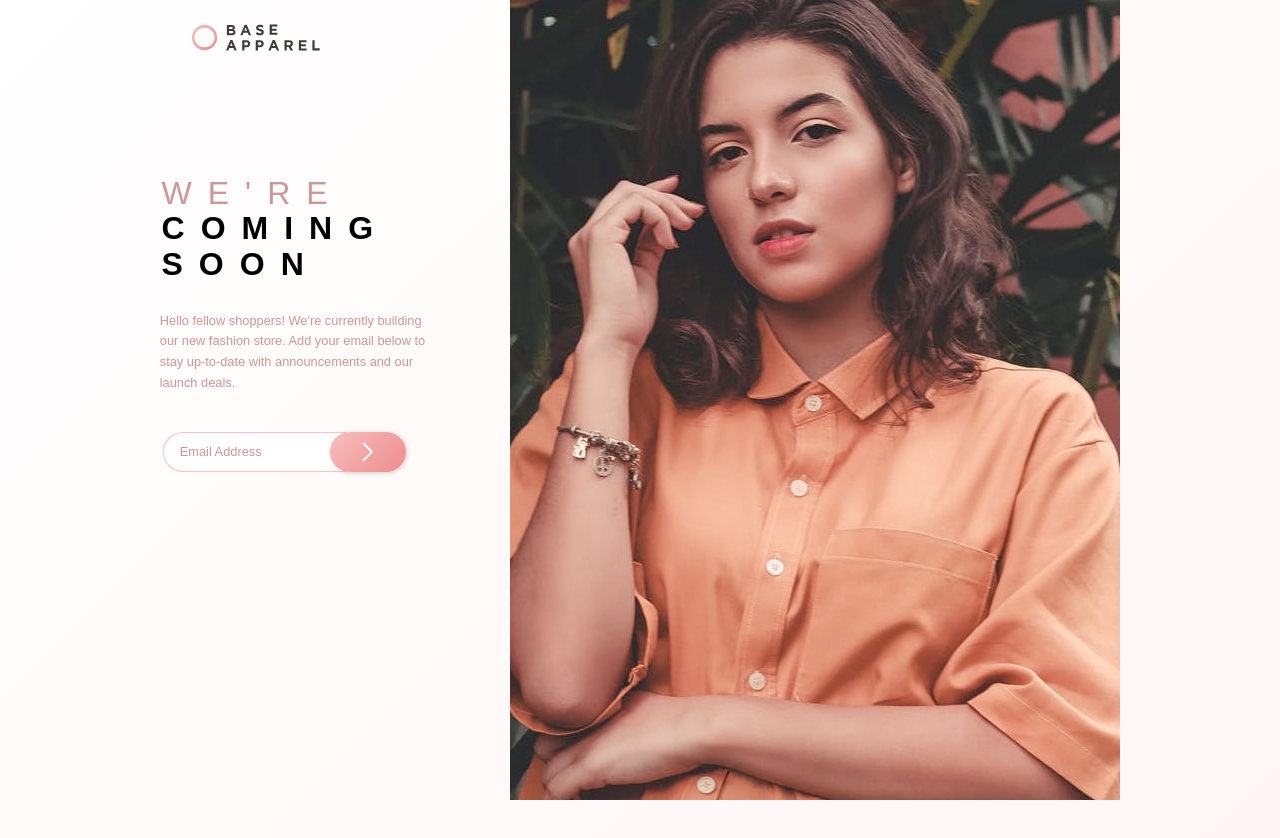
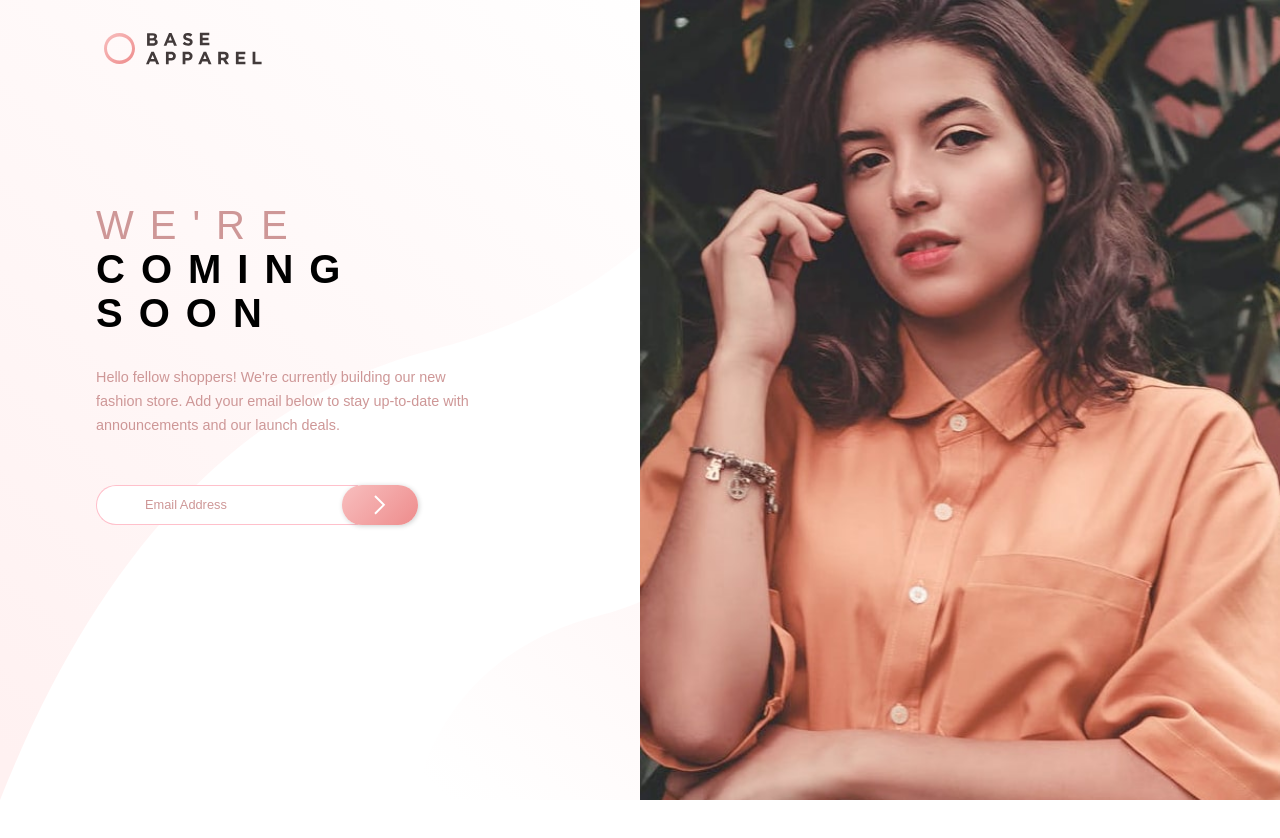
Before and after one commit to Christiangbhub/base-apparel-coming-soon-master, a plain HTML site: page index.html in a window 1280 px wide. After the commit the page ends 800 px from the top, so only its background shows below. Drawn offline with nearby package versions, Linux system fonts and the light colour scheme.

Commit message:
updated html and css files. Added script code for form validation

```diff
--- a/index.html
+++ b/index.html
@@ -19,11 +19,10 @@
   <body>
     <main>
       <div class="container">
-        <nav>
-          <div class="logo">
-            <img src="./images/logo.svg" alt="" />
-          </div>
-        </nav>
+        <div class="logo">
+          <img src="./images/logo.svg" alt="" />
+        </div>
+
         <div class="hero-image">
           <picture>
             <source
@@ -37,15 +36,26 @@
             />
           </picture>
         </div>
+
         <div class="main__content">
           <h1><span>We're</span> coming soon</h1>
-          <p>
+          <p class="main__content__info">
             Hello fellow shoppers! We're currently building our new fashion
             store. Add your email below to stay up-to-date with announcements
             and our launch deals.
           </p>
-          <form action="#">
-            <input class="email-box" type="email" placeholder="Email Address" />
+
+          <form action="#" id="form">
+            <label for="email"></label>
+            <input
+              id="email"
+              name="email"
+              class="email-box"
+              aria-label="Email"
+              type="email"
+              placeholder="Email Address"
+            />
+            <p class="error-msg"></p>
             <button class="email-submit" type="submit">
               <img src="./images/icon-arrow.svg" alt="" />
             </button>
@@ -54,6 +64,8 @@
       </div>
     </main>
 
+    <script src="https://ajax.googleapis.com/ajax/libs/jquery/3.7.1/jquery.min.js"></script>
+
     <script src="./main.js"></script>
   </body>
 </html>
--- a/main.js
+++ b/main.js
@@ -0,0 +1,20 @@
+var form = document.querySelector("#form");
+var email = document.querySelector("#email");
+var pattern = /^[a-zA-Z0-9._%+-]+@[a-zA-Z0-9.-]+\.[a-zA-Z]{2,}$/;
+var message = $(".error-msg");
+
+form.addEventListener("submit", (e) => {
+  var check = pattern.test(email.value);
+  if (email.value === "") {
+    console.log("email is empty");
+    message.text("email cannot be empty");
+  } else if (!check) {
+    message.css("display", "block");
+    message.text("Invalid email address");
+  } else {
+    message.css("color", "green");
+    message.text("Success");
+    console.log("email matches format");
+  }
+  e.preventDefault();
+});
--- a/styles.css
+++ b/styles.css
@@ -104,29 +104,24 @@ textarea:not([rows]) {
 
 body {
   background: linear-gradient(135deg, hsl(0, 0%, 100%), hsl(0, 100%, 98%));
-
   margin: 0;
   font-family: "Josefin Sans", sans-serif;
-  display: grid;
-  place-items: center;
 }
 
 .logo {
-  width: 10rem;
-  padding: 1.5rem 0;
-  padding-left: 2rem;
+  /* width: 10rem; */
+  margin: 1.5rem 0;
+  margin-left: 2rem;
 }
 
 .main__content {
-  display: grid;
-  place-items: center;
   text-align: center;
 }
 
 h1 {
   text-transform: uppercase;
   font-weight: 600;
-  max-width: 15ch;
+  /* max-width: 15ch; */
   letter-spacing: 1rem;
 }
 
@@ -139,23 +134,36 @@ h1 span {
   min-width: 100%;
 }
 
+.container {
+  max-width: 25rem;
+  display: grid;
+  grid-template-columns: 1fr;
+  grid-template-rows: 0.1fr 1fr;
+}
+main {
+  display: flex;
+  flex-direction: column;
+  justify-content: center;
+  align-items: center;
+}
+
 .main__content {
   padding: 1rem;
 }
 
-.main__content p {
+.main__content__info {
   color: var(--Pink);
   font-size: var(--body-copy);
-  max-width: 38ch;
+  /* max-width: 38ch; */
   line-height: 1.3rem;
   padding: 1rem 0;
 }
 
 .email-submit {
   min-height: 2.5rem;
-  padding: 0.59rem 2rem;
+  padding: 0 2rem;
   position: relative;
-  top: 0.4rem;
+  top: 1rem;
   right: 1.3rem;
   border-radius: 2rem;
   background: linear-gradient(135deg, hsl(0, 80%, 86%), hsl(0, 74%, 74%));
@@ -164,10 +172,8 @@ h1 span {
 }
 
 .email-box {
-  /* padding: 0.7rem 2rem; */
-  padding-left: 1rem;
   min-height: 2.5rem;
-  /* max-width: 100%; */
+  padding: 0 1rem;
   font-size: 0.8rem;
   border: 1px solid pink;
   border-radius: 2rem;
@@ -183,38 +189,67 @@ h1 span {
 form {
   padding-top: 1rem;
   padding-bottom: 3rem;
-  /* display: grid;
-  grid-template-columns: 1fr 1fr;
-  place-items: center;
-*/
+}
+
+.error-msg {
+  color: var(--Red);
+  padding-top: 0.1rem;
+  margin-left: 3.5rem;
+  position: absolute;
+  /* left: 5.5rem; */
+  font-size: 0.8rem;
 }
 
 @media (min-width: 65rem) {
-  nav {
-    float: left;
+  body {
+    background: url(./images/bg-pattern-desktop.svg);
+    background-repeat: no-repeat;
   }
+
   .container {
+    grid-template-columns: repeat(2, 1fr);
+    grid-template-rows: 0.5fr 1fr 1fr;
+    max-height: 100vh;
+    min-width: 100vw;
   }
 
   .hero-image {
-    padding-left: 5rem;
-    float: right;
+    grid-column-start: 2;
+    grid-column-end: 3;
+    grid-row-start: -4;
+    grid-row-end: -1;
+    overflow: hidden;
   }
 
   .main__content {
-    display: flex;
-    flex-direction: column;
-    clear: left;
+    grid-column-start: 1;
+    grid-column-end: 2;
+    grid-row-start: 2;
+    grid-row-end: 4;
     text-align: left;
-    min-height: 100vh;
-    padding: 5rem 0;
+    padding-left: 6rem;
   }
 
   h1 {
-    /* font-size: 2.8rem; */
+    max-width: 20ch;
+    font-size: 2.5rem;
   }
 
-  .main__content p {
-    font-size: 0.8rem;
+  .main__content__info {
+    font-size: 0.9rem;
+    line-height: 1.5rem;
+    max-width: 48ch;
+  }
+  .email-box {
+    padding: 0 3rem;
+  }
+
+  .logo {
+    margin-top: 2rem;
+    margin-left: 6.5rem;
+  }
+
+  .error-msg {
+    margin-left: 1.5rem;
   }
 }
```
